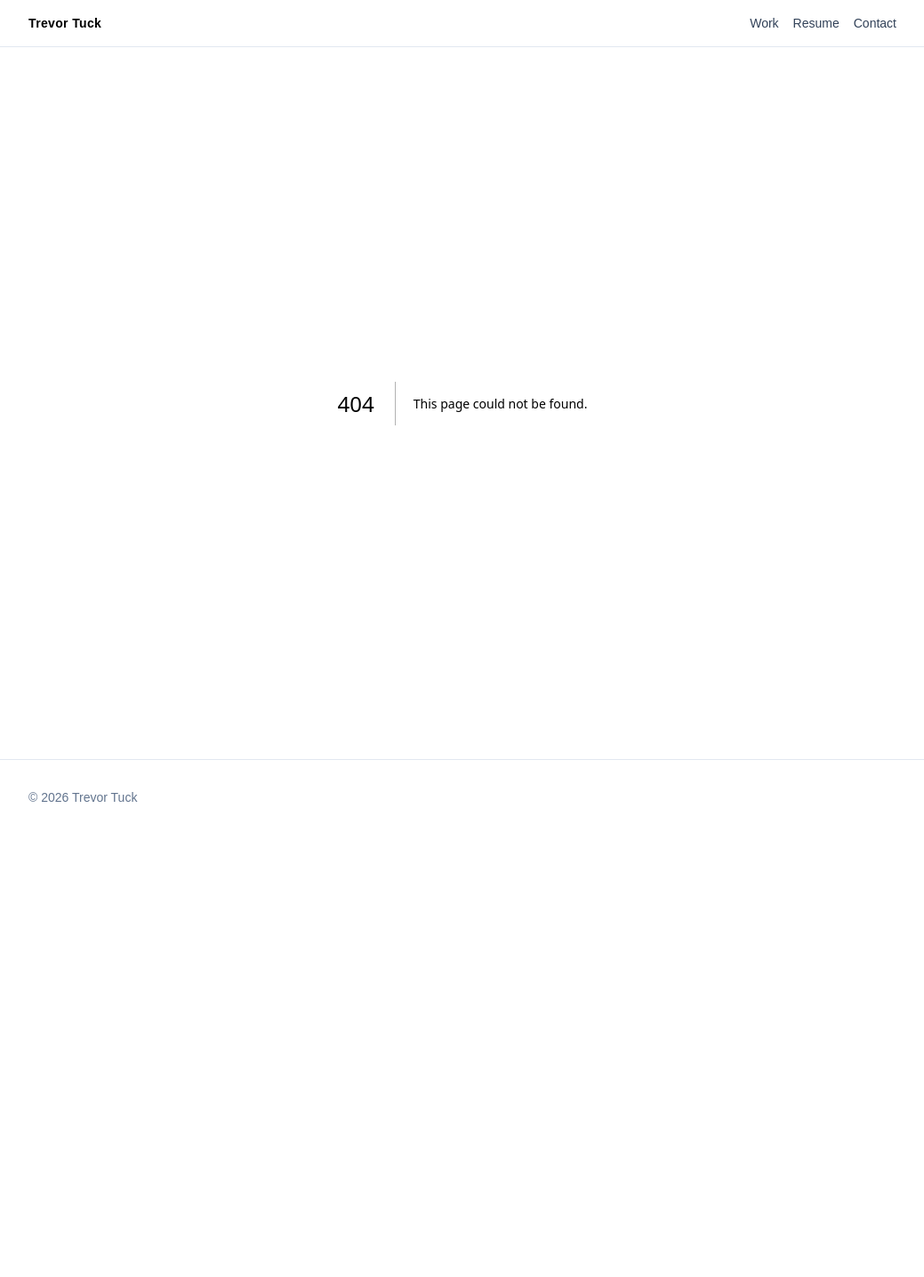
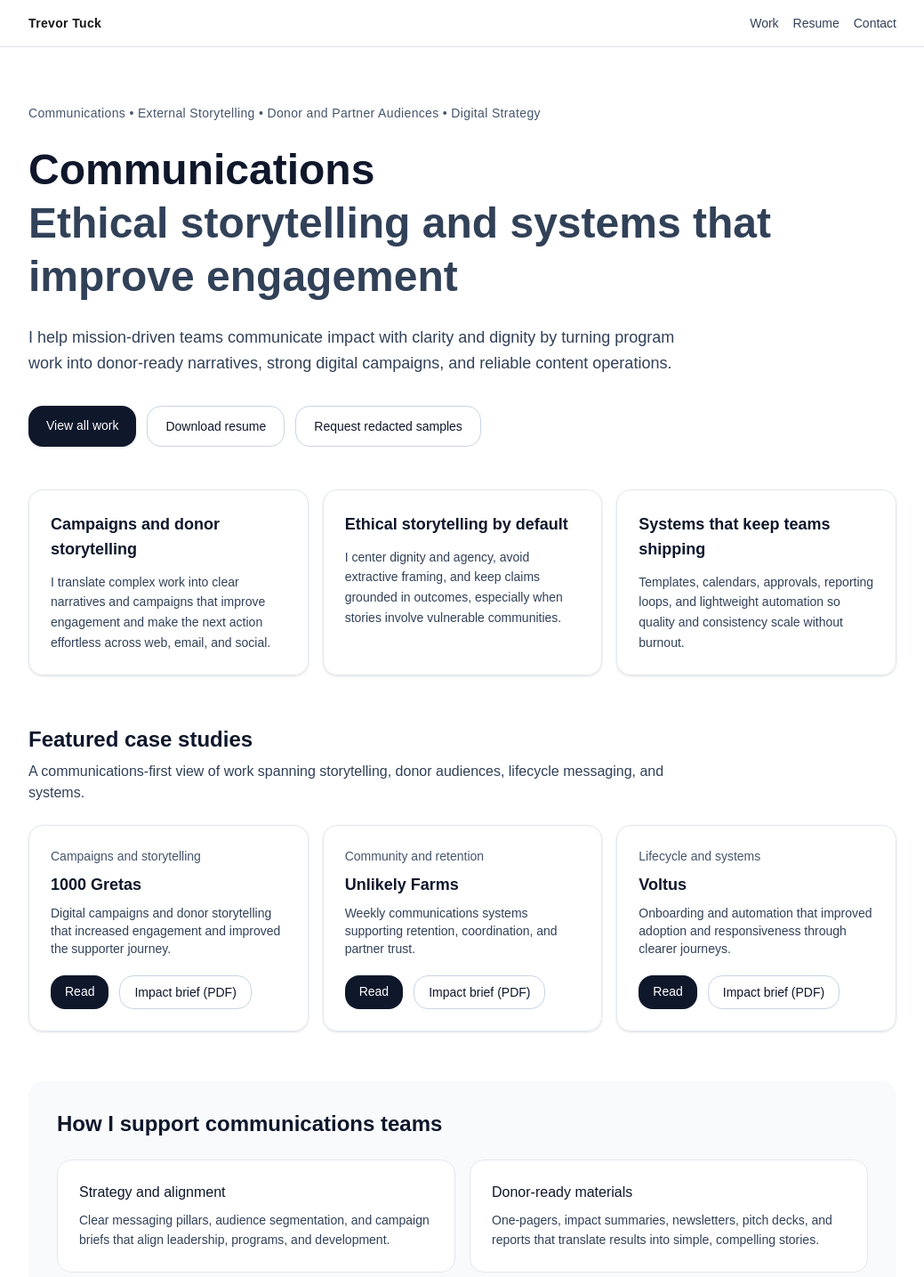
Before and after one commit to tpttrevorptuck-cloud/trevor-portfolio, a Next.js app: page /communications in a window 1280 px wide. Before the commit this address had no page. Shown: the top 1435 px of the page at 89% size, without its empty margins (120-1159 px from the left). Before the commit the page ends 938 px from the top, so only its background shows below. Built offline with nearby package versions, Linux system fonts and the light colour scheme.

Commit message:
Add communications landing page

```diff
--- /dev/null
+++ b/app/communications/page.tsx
@@ -0,0 +1,184 @@
+const highlights = [
+    {
+      title: "Campaigns and donor storytelling",
+      body:
+        "I translate complex work into clear narratives and campaigns that improve engagement and make the next action effortless across web, email, and social.",
+    },
+    {
+      title: "Ethical storytelling by default",
+      body:
+        "I center dignity and agency, avoid extractive framing, and keep claims grounded in outcomes, especially when stories involve vulnerable communities.",
+    },
+    {
+      title: "Systems that keep teams shipping",
+      body:
+        "Templates, calendars, approvals, reporting loops, and lightweight automation so quality and consistency scale without burnout.",
+    },
+  ];
+
+  const featured = [
+    {
+      label: "Campaigns and storytelling",
+      title: "1000 Gretas",
+      description:
+        "Digital campaigns and donor storytelling that increased engagement and improved the supporter journey.",
+      href: "/work/1000-gretas",
+      pdf: "/Impact_Brief_1000Gretas.pdf",
+    },
+    {
+      label: "Community and retention",
+      title: "Unlikely Farms",
+      description:
+        "Weekly communications systems supporting retention, coordination, and partner trust.",
+      href: "/work/unlikely-farms",
+      pdf: "/Impact_Brief_UnlikelyFarms.pdf",
+    },
+    {
+      label: "Lifecycle and systems",
+      title: "Voltus",
+      description:
+        "Onboarding and automation that improved adoption and responsiveness through clearer journeys.",
+      href: "/work/voltus",
+      pdf: "/Impact_Brief_Voltus.pdf",
+    },
+  ];
+
+  export default function CommunicationsPage() {
+    return (
+      <main className="min-h-screen bg-white text-slate-900">
+        <div className="mx-auto max-w-5xl px-6 py-16">
+          {/* HERO */}
+          <header className="space-y-6">
+            <p className="text-sm font-medium tracking-wide text-slate-600">
+              Communications • External Storytelling • Donor and Partner Audiences • Digital Strategy
+            </p>
+
+            <h1 className="text-4xl font-semibold leading-tight sm:text-5xl">
+              Communications
+              <span className="block text-slate-700">
+                Ethical storytelling and systems that improve engagement
+              </span>
+            </h1>
+
+            <p className="max-w-3xl text-lg leading-relaxed text-slate-700">
+              I help mission-driven teams communicate impact with clarity and dignity by turning program work into
+              donor-ready narratives, strong digital campaigns, and reliable content operations.
+            </p>
+
+            <div className="flex flex-wrap gap-3 pt-2">
+              <a
+                href="/work"
+                className="rounded-2xl bg-slate-900 px-5 py-3 text-sm font-medium text-white shadow-sm hover:bg-slate-800"
+              >
+                View all work
+              </a>
+              <a
+                href="/resume"
+                className="rounded-2xl border border-slate-300 px-5 py-3 text-sm font-medium text-slate-900 hover:bg-slate-50"
+              >
+                Download resume
+              </a>
+              <a
+                href="/contact"
+                className="rounded-2xl border border-slate-300 px-5 py-3 text-sm font-medium text-slate-900 hover:bg-slate-50"
+              >
+                Request redacted samples
+              </a>
+            </div>
+          </header>
+
+          {/* HIGHLIGHTS */}
+          <section className="mt-12 grid gap-4 sm:grid-cols-3">
+            {highlights.map((h) => (
+              <div key={h.title} className="rounded-2xl border border-slate-200 p-6 shadow-sm">
+                <h2 className="text-lg font-semibold">{h.title}</h2>
+                <p className="mt-3 text-sm leading-relaxed text-slate-700">{h.body}</p>
+              </div>
+            ))}
+          </section>
+
+          {/* FEATURED CASE STUDIES */}
+          <section className="mt-14">
+            <h2 className="text-2xl font-semibold">Featured case studies</h2>
+            <p className="mt-2 max-w-3xl text-slate-700">
+              A communications-first view of work spanning storytelling, donor audiences, lifecycle messaging, and systems.
+            </p>
+
+            <div className="mt-6 grid gap-4 sm:grid-cols-3">
+              {featured.map((c) => (
+                <div key={c.title} className="rounded-2xl border border-slate-200 p-6 shadow-sm">
+                  <p className="text-sm font-medium text-slate-600">{c.label}</p>
+                  <h3 className="mt-2 text-lg font-semibold">{c.title}</h3>
+                  <p className="mt-2 text-sm text-slate-700">{c.description}</p>
+
+                  <div className="mt-5 flex flex-wrap gap-3">
+                    <a
+                      href={c.href}
+                      className="rounded-2xl bg-slate-900 px-4 py-2 text-sm font-medium text-white hover:bg-slate-800"
+                    >
+                      Read
+                    </a>
+                    <a
+                      href={c.pdf}
+                      className="rounded-2xl border border-slate-300 px-4 py-2 text-sm font-medium text-slate-900 hover:bg-slate-50"
+                    >
+                      Impact brief (PDF)
+                    </a>
+                  </div>
+                </div>
+              ))}
+            </div>
+          </section>
+
+          {/* HOW I SUPPORT COMMS TEAMS */}
+          <section className="mt-14 rounded-2xl bg-slate-50 p-8">
+            <h2 className="text-2xl font-semibold">How I support communications teams</h2>
+
+            <div className="mt-6 grid gap-4 sm:grid-cols-2">
+              <div className="rounded-2xl border border-slate-200 bg-white p-6">
+                <p className="font-medium text-slate-900">Strategy and alignment</p>
+                <p className="mt-2 text-sm leading-relaxed text-slate-700">
+                  Clear messaging pillars, audience segmentation, and campaign briefs that align leadership, programs,
+                  and development.
+                </p>
+              </div>
+              <div className="rounded-2xl border border-slate-200 bg-white p-6">
+                <p className="font-medium text-slate-900">Donor-ready materials</p>
+                <p className="mt-2 text-sm leading-relaxed text-slate-700">
+                  One-pagers, impact summaries, newsletters, pitch decks, and reports that translate results into
+                  simple, compelling stories.
+                </p>
+              </div>
+              <div className="rounded-2xl border border-slate-200 bg-white p-6">
+                <p className="font-medium text-slate-900">Digital and distribution</p>
+                <p className="mt-2 text-sm leading-relaxed text-slate-700">
+                  Content calendars, campaign sequencing, and channel-native copy for web, email, and social.
+                </p>
+              </div>
+              <div className="rounded-2xl border border-slate-200 bg-white p-6">
+                <p className="font-medium text-slate-900">Measurement and iteration</p>
+                <p className="mt-2 text-sm leading-relaxed text-slate-700">
+                  Lightweight reporting loops to learn fast, including what moved, why it moved, and what we test next.
+                </p>
+              </div>
+            </div>
+
+            <div className="mt-8 flex flex-wrap gap-3">
+              <a
+                href="/resume"
+                className="rounded-2xl bg-slate-900 px-5 py-3 text-sm font-medium text-white shadow-sm hover:bg-slate-800"
+              >
+                Download resume
+              </a>
+              <a
+                href="/contact"
+                className="rounded-2xl border border-slate-300 px-5 py-3 text-sm font-medium text-slate-900 hover:bg-slate-50"
+              >
+                Request redacted samples
+              </a>
+            </div>
+          </section>
+        </div>
+      </main>
+    );
+  }
```
